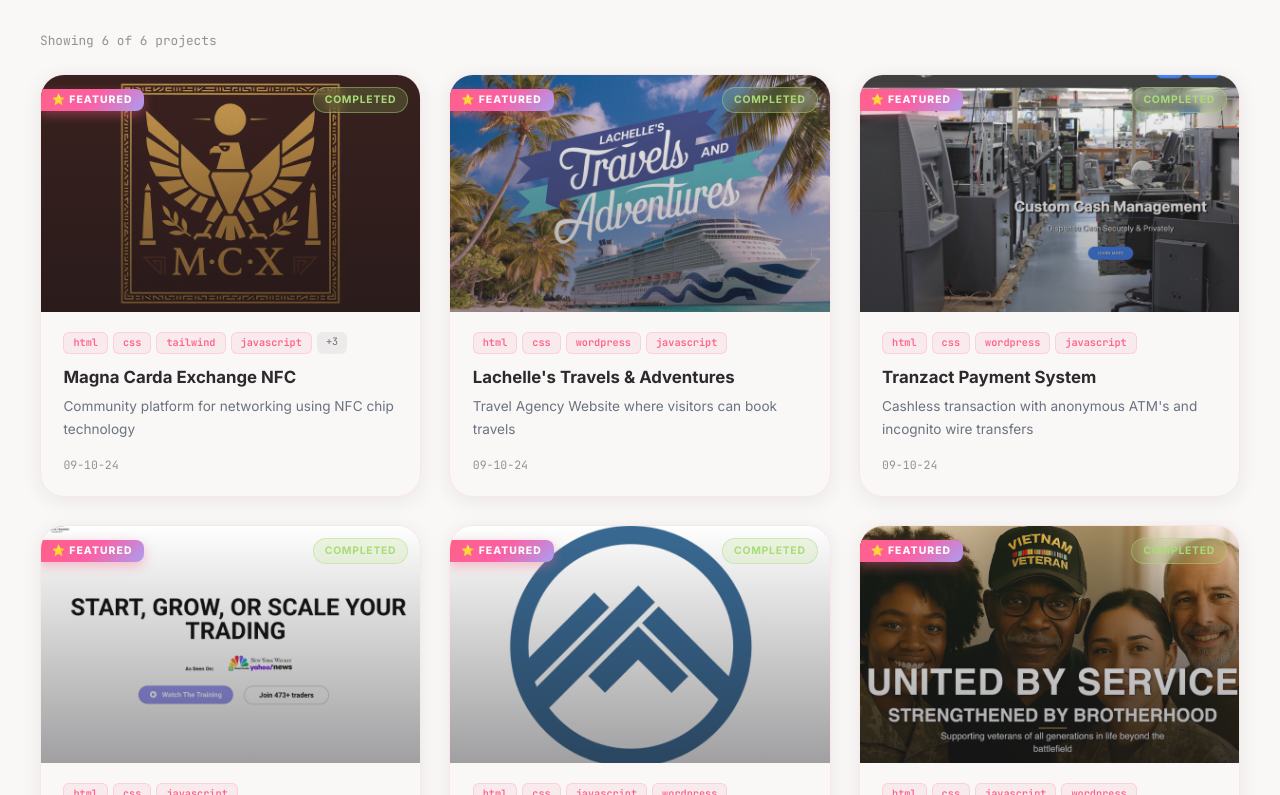
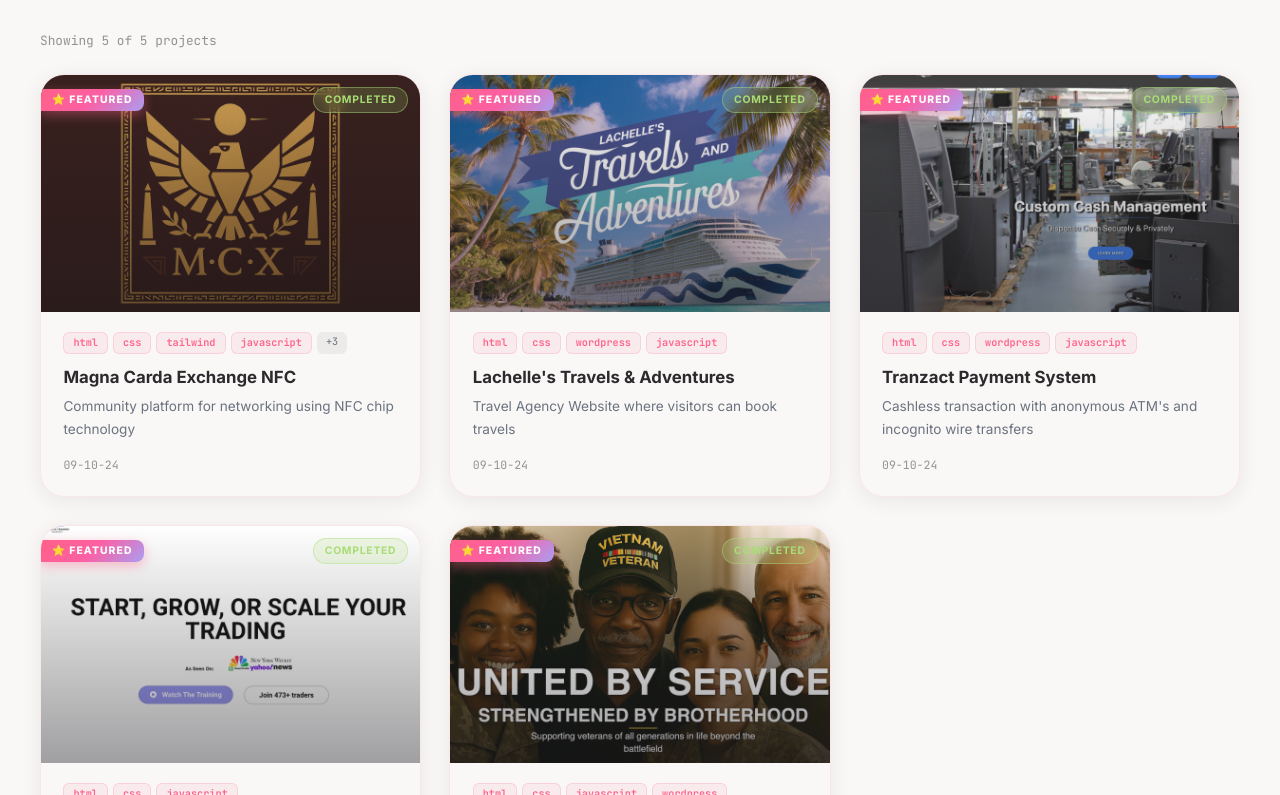
Before and after one commit to nortoncj/portfolio2026, a Next.js app: page /projects/software in a window 1280 px wide. Shown: the part 2005-2800 px from the top of the page. Built offline with nearby package versions, Linux system fonts and the light colour scheme; no server answers; a web font is replaced by a local one.

Commit message:
pointnorth broken

```diff
--- a/data/project.ts
+++ b/data/project.ts
@@ -367,34 +367,34 @@ export const Web: Project[] = [
       features: [""],
     },
   },
-  {
-    id: "5",
-    title: "Point North Contracting",
-    image: PointNorth.src,
-    modal: false,
-    category: "wordpress",
-    description: "General Contracting website for Roofing, Construction, etc",
-    longDesc: "General Contracting website for Roofing, Construction, etc",
-    skills: ["html", "css", "javascript", "api", "wordpress", "copywriting"],
-    icon: "",
-    featured: true,
-    timeline: {
-      duration: "1 week",
-      startDate: "09-01-24",
-      endDate: "09-10-24",
-    },
-    tags: ["html", "css", "javascript", "wordpress"],
-    status: "completed",
-    liveUrl: "https://pointnorthcontracting.com/",
-    videoUrl: "",
-    details: {
-      overview: "",
-      challenges: "",
-      solutions: "",
-      results: "",
-      features: [""],
-    },
-  },
+  // {
+  //   id: "5",
+  //   title: "Point North Contracting",
+  //   image: PointNorth.src,
+  //   modal: false,
+  //   category: "wordpress",
+  //   description: "General Contracting website for Roofing, Construction, etc",
+  //   longDesc: "General Contracting website for Roofing, Construction, etc",
+  //   skills: ["html", "css", "javascript", "api", "wordpress", "copywriting"],
+  //   icon: "",
+  //   featured: true,
+  //   timeline: {
+  //     duration: "1 week",
+  //     startDate: "09-01-24",
+  //     endDate: "09-10-24",
+  //   },
+  //   tags: ["html", "css", "javascript", "wordpress"],
+  //   status: "completed",
+  //   liveUrl: "https://pointnorthcontracting.com/",
+  //   videoUrl: "",
+  //   details: {
+  //     overview: "",
+  //     challenges: "",
+  //     solutions: "",
+  //     results: "",
+  //     features: [""],
+  //   },
+  // },
   {
     id: "6",
     title: "VFW Post 6827",
```
